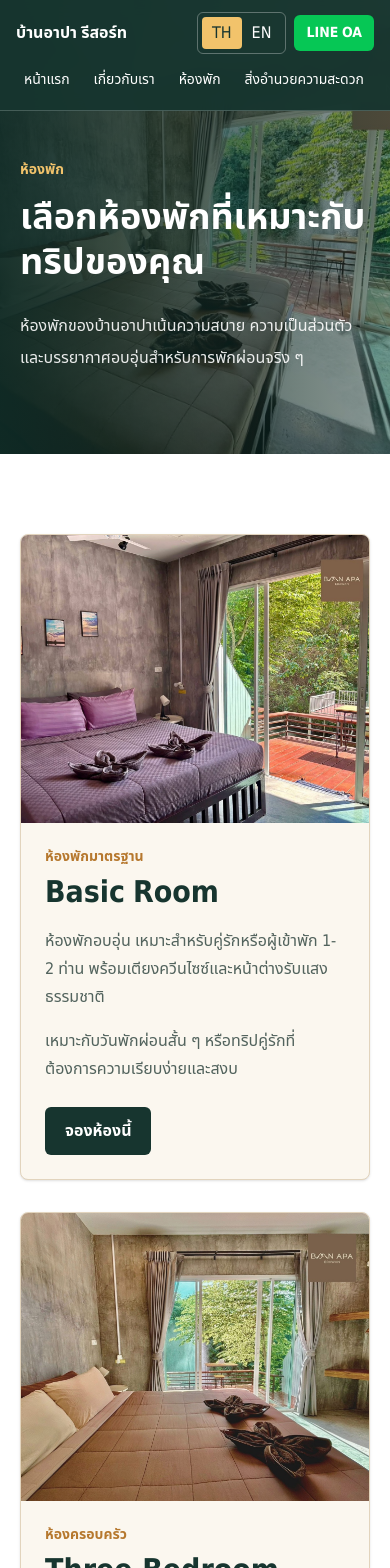
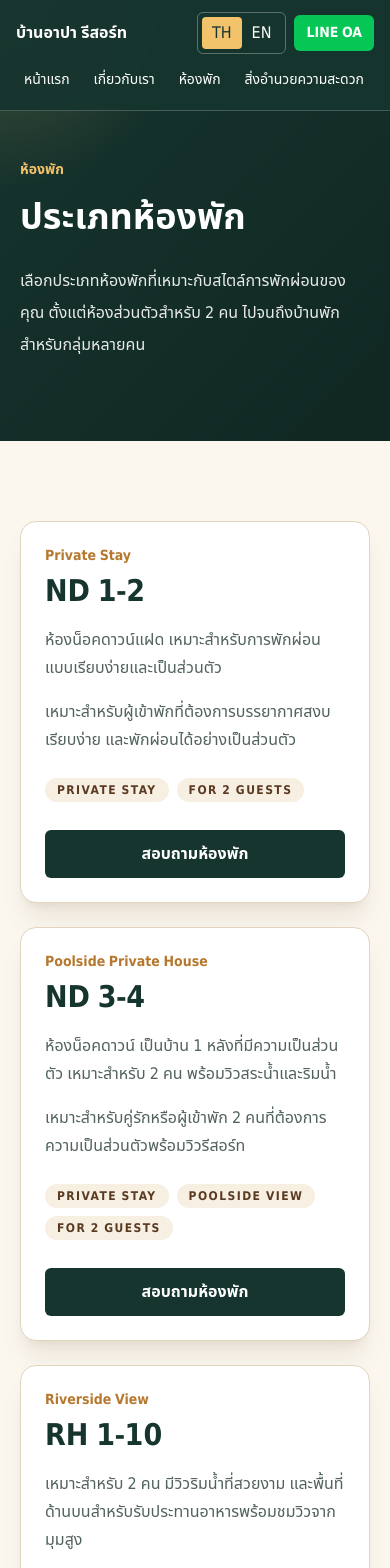
Before and after one commit to mpxdzzz/baan-apa-web, a Next.js app: page /rooms in a window 390 px wide. Shown: the top 1568 px of the page. Built offline with nearby package versions, Linux system fonts and the light colour scheme.

Commit message:
room type

```diff
--- a/app/_components/BookingForm.tsx
+++ b/app/_components/BookingForm.tsx
@@ -11,7 +11,7 @@ export function BookingForm() {
     phone: "",
     date: "",
     guests: "",
-    roomType: "Basic Room",
+    roomType: "ND 1-2",
   });
   const [status, setStatus] = useState("");
   const [isSending, setIsSending] = useState(false);
@@ -48,7 +48,7 @@ export function BookingForm() {
         phone: "",
         date: "",
         guests: "",
-        roomType: "Basic Room",
+        roomType: "ND 1-2",
       });
     } catch {
       setStatus(t.booking.error);
--- a/app/_lib/site-content.ts
+++ b/app/_lib/site-content.ts
@@ -22,12 +22,32 @@ export const navLinks: Array<{ key: NavKey; href: string }> = [
 
 export const roomOptions = [
   {
-    value: "Basic Room",
-    image: "/images/room1.jpg",
+    value: "ND 1-2",
+    labels: ["Private Stay", "For 2 Guests"],
   },
   {
-    value: "Three-Bedroom Family Room",
-    image: "/images/room3.jpg",
+    value: "ND 3-4",
+    labels: ["Private Stay", "Poolside View", "For 2 Guests"],
+  },
+  {
+    value: "RH 1-10",
+    labels: ["Riverside View", "For 2 Guests", "Dining View"],
+  },
+  {
+    value: "LN 1-2",
+    labels: ["Private Stay", "Near Raft", "For 2 Guests"],
+  },
+  {
+    value: "Thai House",
+    labels: ["Group Stay", "Thai House", "Private Stay"],
+  },
+  {
+    value: "Blue House",
+    labels: ["Group Stay", "Private Stay", "Colorful House"],
+  },
+  {
+    value: "Boat House",
+    labels: ["Water Access", "For 2 Guests", "Boat Stay"],
   },
 ] as const;
 
@@ -265,22 +285,52 @@ export const content = {
     },
     rooms: {
       eyebrow: "ห้องพัก",
-      title: "เลือกห้องพักที่เหมาะกับทริปของคุณ",
+      title: "ประเภทห้องพัก",
       intro:
-        "ห้องพักของบ้านอาปาเน้นความสบาย ความเป็นส่วนตัว และบรรยากาศอบอุ่นสำหรับการพักผ่อนจริง ๆ",
-      select: "จองห้องนี้",
+        "เลือกประเภทห้องพักที่เหมาะกับสไตล์การพักผ่อนของคุณ ตั้งแต่ห้องส่วนตัวสำหรับ 2 คน ไปจนถึงบ้านพักสำหรับกลุ่มหลายคน",
+      select: "สอบถามห้องพัก",
       items: {
-        "Basic Room": {
-          type: "ห้องพักมาตรฐาน",
-          title: "Basic Room",
-          desc: "ห้องพักอบอุ่น เหมาะสำหรับคู่รักหรือผู้เข้าพัก 1-2 ท่าน พร้อมเตียงควีนไซซ์และหน้าต่างรับแสงธรรมชาติ",
-          detail: "เหมาะกับวันพักผ่อนสั้น ๆ หรือทริปคู่รักที่ต้องการความเรียบง่ายและสงบ",
+        "ND 1-2": {
+          type: "Private Stay",
+          title: "ND 1-2",
+          desc: "ห้องน็อคดาวน์แฝด เหมาะสำหรับการพักผ่อนแบบเรียบง่ายและเป็นส่วนตัว",
+          detail: "เหมาะสำหรับผู้เข้าพักที่ต้องการบรรยากาศสงบ เรียบง่าย และพักผ่อนได้อย่างเป็นส่วนตัว",
         },
-        "Three-Bedroom Family Room": {
-          type: "ห้องครอบครัว",
-          title: "Three-Bedroom Family Room",
-          desc: "พื้นที่กว้างสำหรับครอบครัวหรือกลุ่มเพื่อน มี 3 ห้องนอน บรรยากาศเป็นส่วนตัวและพักผ่อนได้สบาย",
-          detail: "เหมาะกับกลุ่มที่ต้องการพื้นที่ส่วนกลางและความเป็นส่วนตัวในทริปเดียวกัน",
+        "ND 3-4": {
+          type: "Poolside Private House",
+          title: "ND 3-4",
+          desc: "ห้องน็อคดาวน์ เป็นบ้าน 1 หลังที่มีความเป็นส่วนตัว เหมาะสำหรับ 2 คน พร้อมวิวสระน้ำและริมน้ำ",
+          detail: "เหมาะสำหรับคู่รักหรือผู้เข้าพัก 2 คนที่ต้องการความเป็นส่วนตัวพร้อมวิวรีสอร์ท",
+        },
+        "RH 1-10": {
+          type: "Riverside View",
+          title: "RH 1-10",
+          desc: "เหมาะสำหรับ 2 คน มีวิวริมน้ำที่สวยงาม และพื้นที่ด้านบนสำหรับรับประทานอาหารพร้อมชมวิวจากมุมสูง",
+          detail: "เหมาะกับการพักผ่อนริมน้ำ พร้อมมุมรับประทานอาหารและชมวิวในบรรยากาศสงบ",
+        },
+        "LN 1-2": {
+          type: "Near Raft",
+          title: "LN 1-2",
+          desc: "ห้องพักที่ตกแต่งไม่เหมือนใคร อยู่ใกล้แพริมน้ำ เหมาะสำหรับประมาณ 2 คน",
+          detail: "เหมาะสำหรับผู้ที่ชอบความแตกต่างและอยากอยู่ใกล้บรรยากาศแพริมน้ำ",
+        },
+        "Thai House": {
+          type: "Group Stay",
+          title: "Thai House",
+          desc: "บ้านทรงไทย เหมาเป็นหลัง มีความสวยงามแบบไทย กว้างขวาง เหมาะสำหรับกลุ่มหลายคน",
+          detail: "เหมาะสำหรับครอบครัวหรือกลุ่มเพื่อนที่ต้องการพื้นที่กว้างและเสน่ห์แบบไทย",
+        },
+        "Blue House": {
+          type: "Private Group House",
+          title: "Blue House",
+          desc: "บ้านสีฟ้า เหมาเป็นหลัง มีสีสันสดใส ความเป็นส่วนตัวสูง และรองรับผู้เข้าพักหลายคน",
+          detail: "เหมาะสำหรับกลุ่มที่ต้องการบ้านพักเป็นหลัง บรรยากาศสดใส และความเป็นส่วนตัว",
+        },
+        "Boat House": {
+          type: "Boat Stay",
+          title: "Boat House",
+          desc: "บ้านบนเรือ ให้ประสบการณ์นอนบนเรือที่สะดวกสบายครบครัน และสามารถเล่นน้ำได้ เหมาะสำหรับ 2 คน",
+          detail: "เหมาะสำหรับผู้ที่อยากได้ประสบการณ์พักบนเรือ พร้อมความสะดวกและกิจกรรมใกล้น้ำ",
         },
       },
     },
@@ -367,22 +417,52 @@ export const content = {
     },
     rooms: {
       eyebrow: "Rooms",
-      title: "Choose the right room for your trip",
+      title: "Room Types",
       intro:
-        "Baan APA rooms focus on comfort, privacy, and a warm atmosphere for guests who want a real rest.",
-      select: "Book This Room",
+        "Explore room types for every style of retreat, from private stays for two to full houses for larger groups.",
+      select: "Ask About This Room",
       items: {
-        "Basic Room": {
-          type: "Standard Room",
-          title: "Basic Room",
-          desc: "A cozy room for one or two guests with a queen bed, natural light, and a relaxed stay atmosphere.",
-          detail: "Ideal for short stays, couples, and guests who want a quiet, simple escape.",
+        "ND 1-2": {
+          type: "Private Stay",
+          title: "ND 1-2",
+          desc: "Twin knockdown rooms designed for a simple and private stay.",
+          detail: "Ideal for guests who want a calm, simple, and private retreat.",
         },
-        "Three-Bedroom Family Room": {
-          type: "Family Room",
-          title: "Three-Bedroom Family Room",
-          desc: "A spacious option for families or groups of friends with three bedrooms, privacy, and plenty of room to rest.",
-          detail: "Ideal for groups that want shared space and private bedrooms in one comfortable stay.",
+        "ND 3-4": {
+          type: "Poolside Private House",
+          title: "ND 3-4",
+          desc: "Private knockdown house suitable for 2 guests, with poolside and riverside views.",
+          detail: "Ideal for couples or two guests who want privacy with resort views.",
+        },
+        "RH 1-10": {
+          type: "Riverside View",
+          title: "RH 1-10",
+          desc: "Ideal for 2 guests, with beautiful riverside views and an upper area for dining while enjoying elevated scenery.",
+          detail: "Ideal for riverside stays with a scenic dining area and calm atmosphere.",
+        },
+        "LN 1-2": {
+          type: "Near Raft",
+          title: "LN 1-2",
+          desc: "Uniquely decorated rooms located near the riverside raft, suitable for around 2 guests.",
+          detail: "Ideal for guests who enjoy unique room character and proximity to the raft area.",
+        },
+        "Thai House": {
+          type: "Group Stay",
+          title: "Thai House",
+          desc: "A full Thai-style house with traditional charm, spacious design, and suitable for larger groups.",
+          detail: "Ideal for families or groups seeking space and Thai-style character.",
+        },
+        "Blue House": {
+          type: "Private Group House",
+          title: "Blue House",
+          desc: "A full blue private house with a vibrant look, high privacy, and space for multiple guests.",
+          detail: "Ideal for groups who want a colorful private house with generous space.",
+        },
+        "Boat House": {
+          type: "Boat Stay",
+          title: "Boat House",
+          desc: "A comfortable boat house stay with full amenities and direct access to water activities, ideal for 2 guests.",
+          detail: "Ideal for guests looking for a memorable boat stay close to water activities.",
         },
       },
     },
--- a/app/page.tsx
+++ b/app/page.tsx
@@ -42,8 +42,8 @@ const homeCopy = {
       },
     ],
     roomsEyebrow: "Stay",
-    roomsTitle: "ห้องพักอบอุ่นสำหรับทุกทริป",
-    roomsBody: "เลือกห้องพักที่เหมาะกับจำนวนผู้เข้าพักและจังหวะการพักผ่อนของคุณ",
+    roomsTitle: "ประเภทห้องพัก",
+    roomsBody: "เลือกประเภทห้องพักที่เหมาะกับจำนวนผู้เข้าพักและจังหวะการพักผ่อนของคุณ",
     viewRooms: "ดูห้องพักทั้งหมด",
     facilitiesEyebrow: "Facilities",
     facilitiesTitle: "ครบสำหรับวันพักผ่อนที่ง่ายและสบาย",
@@ -98,8 +98,8 @@ const homeCopy = {
       },
     ],
     roomsEyebrow: "Stay",
-    roomsTitle: "Warm rooms for every retreat",
-    roomsBody: "Choose the room that fits your group size and the pace of your stay.",
+    roomsTitle: "Room Types",
+    roomsBody: "Choose the room type that fits your group size and the pace of your stay.",
     viewRooms: "View All Rooms",
     facilitiesEyebrow: "Facilities",
     facilitiesTitle: "Everything needed for an effortless stay",
@@ -293,25 +293,16 @@ export default function HomePage() {
                 {copy.viewRooms}
               </Link>
             </div>
-            <div className="grid gap-6 md:grid-cols-2">
-              {roomOptions.map((room) => {
+            <div className="grid gap-5 md:grid-cols-2 lg:grid-cols-3">
+              {roomOptions.slice(0, 3).map((room) => {
                 const translatedRoom = t.rooms.items[room.value];
 
                 return (
                   <article
                     key={room.value}
-                    className="group overflow-hidden rounded-2xl border border-[#e3d0b4] bg-white shadow-xl shadow-[#6f4a2a]/10 transition duration-300 hover:-translate-y-1"
+                    className="group rounded-2xl border border-[#e3d0b4] bg-white p-6 shadow-xl shadow-[#6f4a2a]/10 transition duration-300 hover:-translate-y-1 hover:shadow-2xl"
                   >
-                    <div className="relative h-80 overflow-hidden">
-                      <Image
-                        src={room.image}
-                        alt={translatedRoom.title}
-                        fill
-                        sizes="(max-width: 768px) 100vw, 50vw"
-                        className="object-cover transition duration-700 group-hover:scale-105"
-                      />
-                    </div>
-                    <div className="p-6">
+                    <div>
                       <p className="mb-2 text-sm font-bold text-[#b6782e]">
                         {translatedRoom.type}
                       </p>
@@ -322,6 +313,22 @@ export default function HomePage() {
                         {translatedRoom.desc}
                       </p>
                     </div>
+                    <div className="mt-6 flex flex-wrap gap-2">
+                      {room.labels.map((label) => (
+                        <span
+                          key={label}
+                          className="rounded-full bg-[#f7efe2] px-3 py-1 text-xs font-bold uppercase tracking-[0.12em] text-[#5b3a22]"
+                        >
+                          {label}
+                        </span>
+                      ))}
+                    </div>
+                    <Link
+                      href="/booking"
+                      className="mt-7 inline-block rounded-md bg-[#17352f] px-5 py-3 text-center font-bold text-white hover:bg-[#25564c]"
+                    >
+                      {t.rooms.select}
+                    </Link>
                   </article>
                 );
               })}
--- a/app/rooms/page.tsx
+++ b/app/rooms/page.tsx
@@ -3,12 +3,11 @@
 import Link from "next/link";
 import { PageHeader } from "../_components/PageHeader";
 import { PublicLayout } from "../_components/PublicLayout";
-import { ResortImage } from "../_components/ResortImage";
 import { roomOptions } from "../_lib/site-content";
 import { useLanguage } from "../_components/LanguageProvider";
 
 export default function RoomsPage() {
-  const { language, t } = useLanguage();
+  const { t } = useLanguage();
 
   return (
     <PublicLayout>
@@ -17,30 +16,20 @@ export default function RoomsPage() {
           eyebrow={t.rooms.eyebrow}
           title={t.rooms.title}
           body={t.rooms.intro}
-          image="/images/room2.jpg"
-          imageAlt={
-            language === "th"
-              ? "ห้องพักบ้านอาปารีสอร์ท"
-              : "Guest room at Baan APA Resort"
-          }
+          noImage
         />
 
-        <section className="bg-white px-5 py-20 text-[#17352f]">
-          <div className="mx-auto grid max-w-7xl gap-8 md:grid-cols-2">
+        <section className="bg-[#fbf7ef] px-5 py-20 text-[#17352f]">
+          <div className="mx-auto grid max-w-7xl gap-6 md:grid-cols-2 xl:grid-cols-3">
             {roomOptions.map((room) => {
               const translatedRoom = t.rooms.items[room.value];
 
               return (
                 <article
                   key={room.value}
-                  className="overflow-hidden rounded-lg border border-[#e2d4bd] bg-[#fbf7ef] shadow-sm"
+                  className="flex min-h-full flex-col rounded-2xl border border-[#e2d4bd] bg-white p-6 shadow-xl shadow-[#6f4a2a]/10 transition duration-300 hover:-translate-y-1 hover:shadow-2xl sm:p-8"
                 >
-                  <ResortImage
-                    src={room.image}
-                    alt={translatedRoom.title}
-                    className="h-72 rounded-none"
-                  />
-                  <div className="p-6 sm:p-8">
+                  <div className="flex-1">
                     <p className="mb-2 text-sm font-bold text-[#b6782e]">
                       {translatedRoom.type}
                     </p>
@@ -53,13 +42,25 @@ export default function RoomsPage() {
                     <p className="leading-7 text-[#52635d]">
                       {translatedRoom.detail}
                     </p>
-                    <Link
-                      href="/booking"
-                      className="mt-6 inline-block rounded-md bg-[#17352f] px-5 py-3 font-bold text-white hover:bg-[#25564c]"
-                    >
-                      {t.rooms.select}
-                    </Link>
                   </div>
+
+                  <div className="mt-6 flex flex-wrap gap-2">
+                    {room.labels.map((label) => (
+                      <span
+                        key={label}
+                        className="rounded-full bg-[#f7efe2] px-3 py-1 text-xs font-bold uppercase tracking-[0.12em] text-[#5b3a22]"
+                      >
+                        {label}
+                      </span>
+                    ))}
+                  </div>
+
+                  <Link
+                    href="/booking"
+                    className="mt-7 inline-block rounded-md bg-[#17352f] px-5 py-3 text-center font-bold text-white hover:bg-[#25564c]"
+                  >
+                    {t.rooms.select}
+                  </Link>
                 </article>
               );
             })}
```
